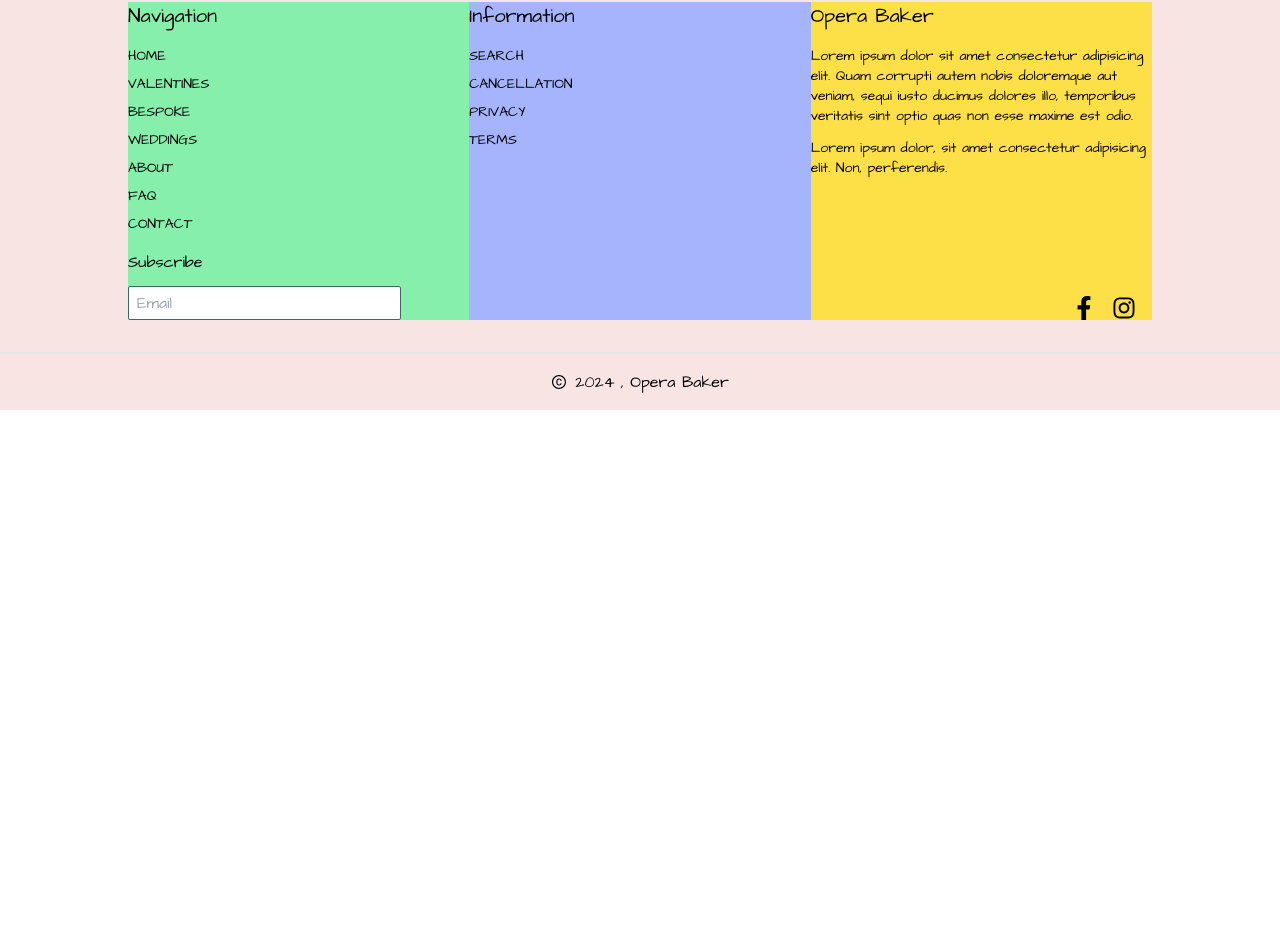
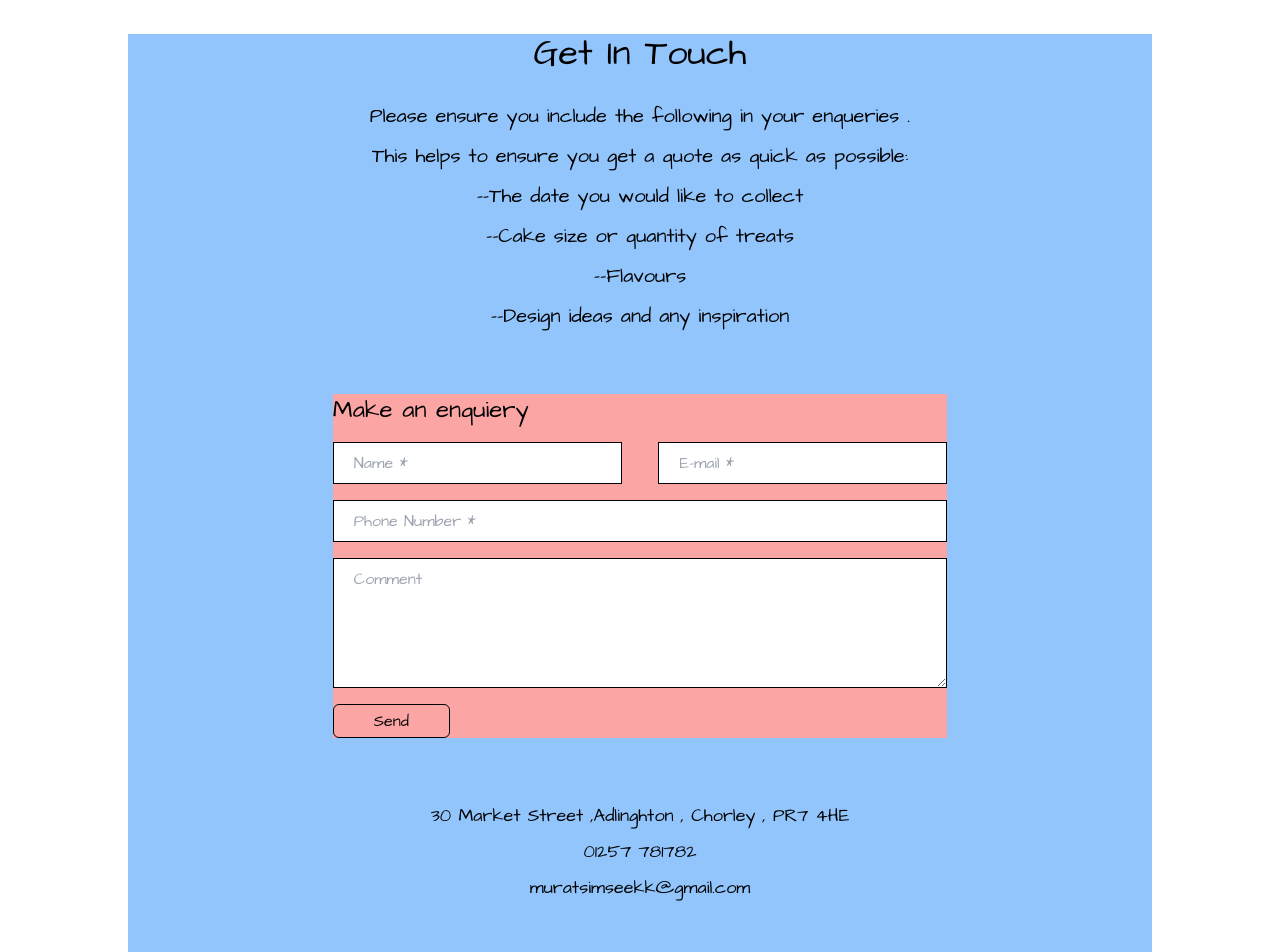
Before and after one commit to muratsimseekk/Cake-Shop, a React (Vite) app: page /contact in a window 1280 px wide. Shown: the part 246-1198 px from the top of the page. Before the commit the page ends 800 px from the top, so only its background shows below. Built offline with nearby package versions, Linux system fonts and the light colour scheme; a web font is replaced by a local one.

Commit message:
completes contact page's structure

```diff
--- a/src/App.jsx
+++ b/src/App.jsx
@@ -8,6 +8,7 @@ import Cookies from "./pages/Cookies";
 import Wedding from "./pages/Wedding";
 import About from "./pages/About";
 import Faq from "./pages/Faq";
+import Contact from "./pages/Contact";
 
 function App() {
   return (
@@ -31,6 +32,9 @@ function App() {
       <Routes>
         <Route path="/faq" element={<Faq />} />
       </Routes>
+      <Routes>
+        <Route path="/contact" element={<Contact />} />
+      </Routes>
       <Footer />
     </div>
   );
--- /dev/null
+++ b/src/pages/Contact.jsx
@@ -0,0 +1,80 @@
+import React from "react";
+import photo4 from "../assets/weddings/wedding4.png";
+import photo5 from "../assets/weddings/wedding5.png";
+import photo6 from "../assets/weddings/wedding6.png";
+import photo7 from "../assets/weddings/wedding7.png";
+
+function Contact() {
+  return (
+    <div className="w-full flex justify-center">
+      <div className="w-4/5 bg-blue-300 my-16 flex flex-col gap-16">
+        <div className="flex flex-col gap-7 text-center">
+          <h1 className="text-4xl">Get In Touch</h1>
+          <div className="flex flex-col gap-3 text-xl">
+            <p>Please ensure you include the following in your enqueries .</p>
+            <p>This helps to ensure you get a quote as quick as possible:</p>
+            <p>--The date you would like to collect </p>
+            <p>--Cake size or quantity of treats </p>
+            <p>--Flavours </p>
+            <p>--Design ideas and any inspiration</p>
+          </div>
+        </div>
+        <div className="flex justify-center">
+          <div className="w-[60%] bg-red-300 flex flex-col gap-4">
+            <h3 className="text-2xl">Make an enquiery</h3>
+            <div className="flex justify-between">
+              <input
+                className="border border-black w-[47%] py-2 pl-5"
+                type="text"
+                placeholder="Name *"
+              />
+              <input
+                className="border border-black w-[47%] py-2 pl-5"
+                type="email"
+                name=""
+                id=""
+                placeholder="E-mail *"
+              />
+            </div>
+            <input
+              className="border border-black w-full py-2 pl-5"
+              type="tel"
+              name=""
+              id=""
+              placeholder="Phone Number *"
+            />
+            <textarea
+              className="border border-black w-full pt-2 pl-5"
+              name=""
+              id=""
+              cols="30"
+              rows="5"
+              placeholder="Comment"
+            ></textarea>
+            <button className="max-w-max border border-black py-1 px-10 rounded-md">
+              Send
+            </button>
+          </div>
+        </div>
+        <div className="flex flex-col gap-2 text-center text-lg">
+          <p>30 Market Street ,Adlinghton , Chorley , PR7 4HE</p>
+          <p>01257 781782</p>
+          <p>muratsimseekk@gmail.com</p>
+        </div>
+        <div className="w-full flex flex-col gap-10">
+          <h3 className="text-3xl bg-red-400 text-center">
+            Follow on instagram
+          </h3>
+          <div className="flex w-full justify-between">
+            <img className="w-[24%]" src={photo4} alt="" />
+            <img className="w-[24%]" src={photo5} alt="" />
+            <img className="w-[24%]" src={photo6} alt="" />
+            <img className="w-[24%]" src={photo7} alt="" />
+          </div>
+        </div>
+      </div>
+    </div>
+  );
+}
+
+export default Contact;
--- a/src/pages/Header.jsx
+++ b/src/pages/Header.jsx
@@ -39,7 +39,9 @@ function Header() {
               <Link to="/faq">
                 <li>FAQ</li>
               </Link>
-              <li>CONTACT</li>
+              <Link to="/contact">
+                <li>CONTACT</li>
+              </Link>
             </ul>
           </div>
         </div>
```
